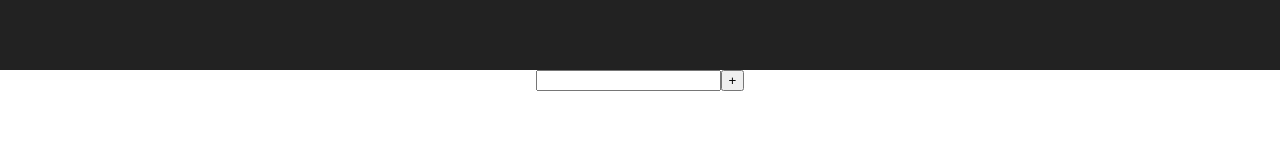
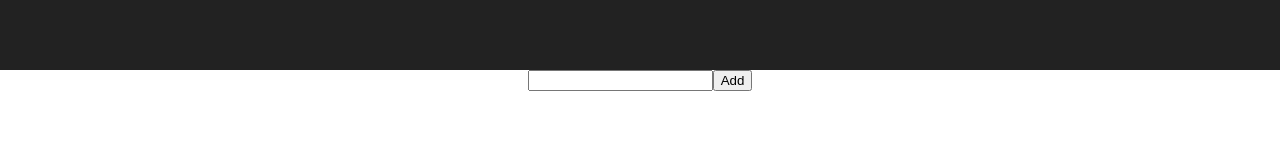
Before and after one commit to hannahbishop/Day-to-Day, a React (Create React App) app: page / in a window 1280 px wide. Shown: the part 120-280 px from the top of the page. Built offline with nearby package versions, Linux system fonts and the light colour scheme.

Commit message:
add enter submit

```diff
--- a/src/components/TodoForm.js
+++ b/src/components/TodoForm.js
@@ -1,20 +1,31 @@
 import React from 'react';
 
-const TodoForm = props => {
-  let input;
-  return (
-    <div>
-      <input ref={node => {
-        input = node;
-      }}/>
-      <button onClick={() => {
-        props.addTodo(input.value);
-        input.value = '';
-      }}>
-        +
-      </button>
-    </div>
-  );
-};
+class TodoForm extends React.Component {
+  constructor(props) {
+    super(props);
+    this.state = {value: ''};
+    this.handleChange = this.handleChange.bind(this);
+    this.handleSubmit = this.handleSubmit.bind(this);
+  }
+
+  handleChange(e) {
+    this.setState({value: e.target.value});
+  }
+
+  handleSubmit(e) {
+    e.preventDefault();
+    this.props.addTodo(this.state.value);
+    this.setState({value: ''});
+  }
+
+  render() {
+    return (
+      <form onSubmit={this.handleSubmit}>
+        <input value={this.state.value} onChange={this.handleChange} type="text"></input>
+        <input type="submit" value="Add" />
+      </form>
+    )
+  }
+}
 
 export default TodoForm;
```
